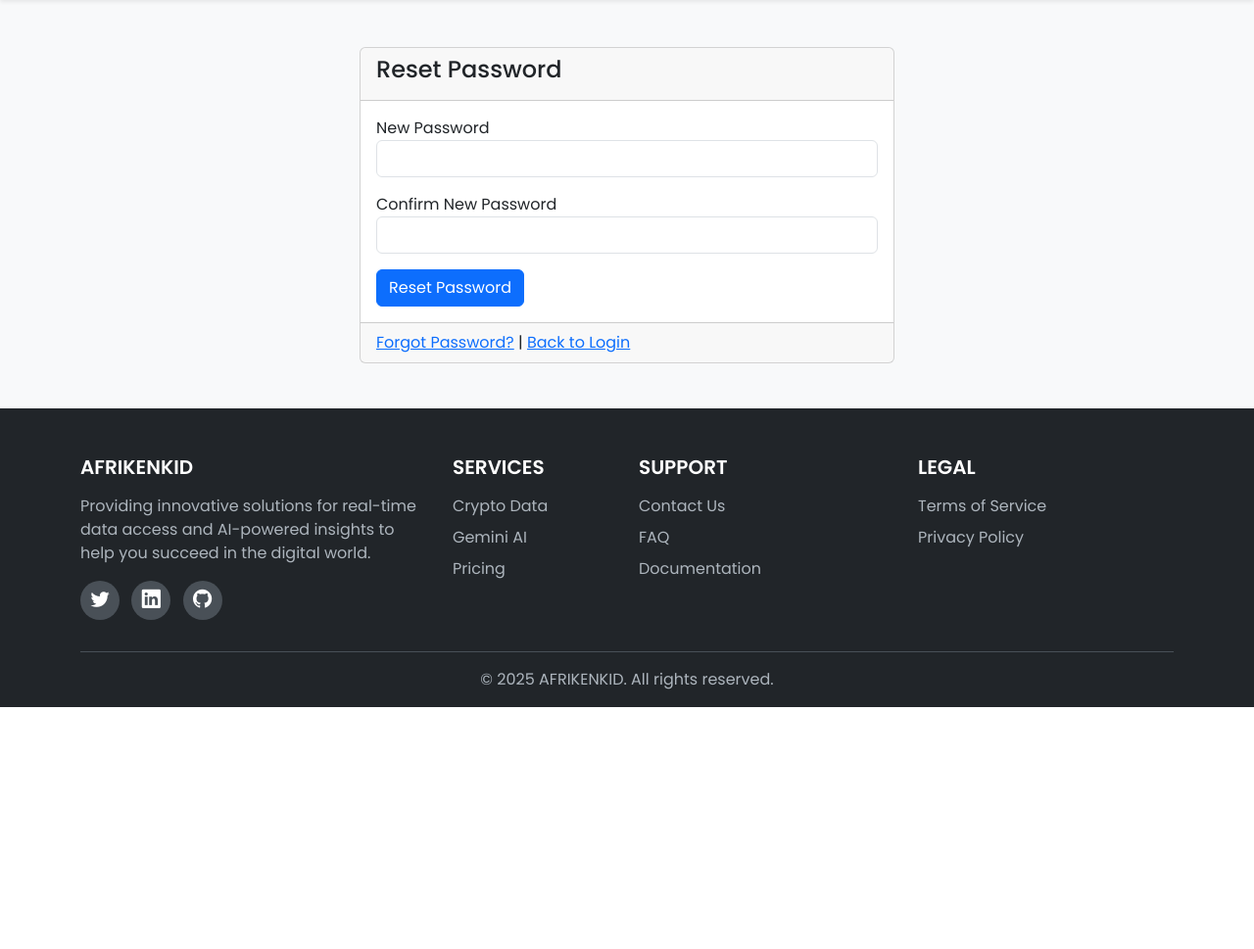
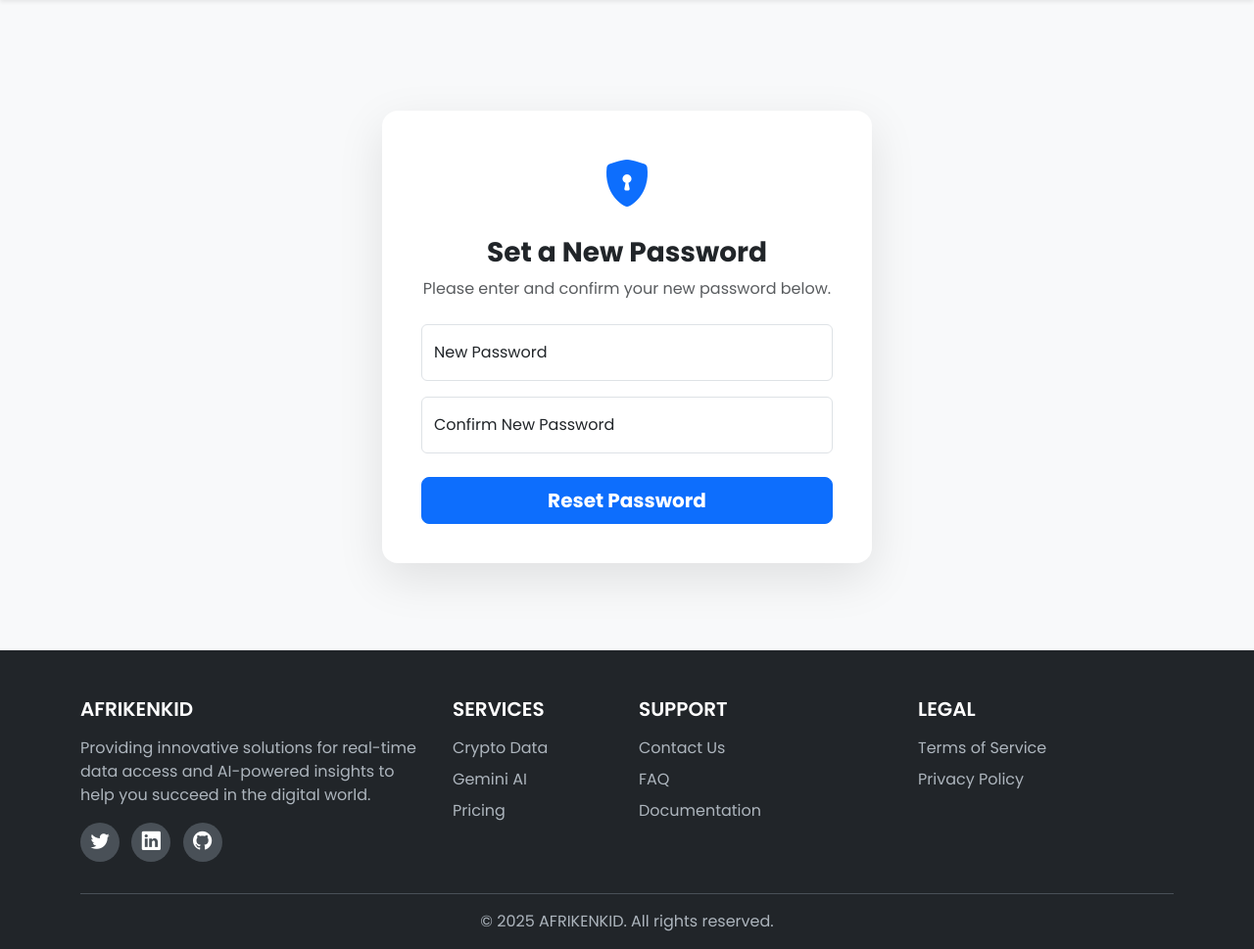
Before and after one commit to nehemiaobati/codeigniter, a CodeIgniter 4 app: the page made by app/Views/auth/reset_password.php in a window 1280 px wide. Shown: the part 78-1047 px from the top of the page at 98% size. Before the commit the page ends 800 px from the top, so only its background shows below. Run offline with PHP 8.4 and a stand-in for CodeIgniter, Linux system fonts and the light colour scheme; the template is opened without the code that fills it, so the values that code supplies are empty; some libraries are stand-ins or nearby versions.

Commit message:
feat: Refactor authentication views for improved UI/UX
This commit refactors the `forgot_password.php` and `reset_password.php` views to enhance their user interface and experience.

Key changes include:
- Introduction of reusable CSS styles for authentication sections and cards, promoting consistency.
- Implementation of a more modern and user-friendly layout with centered content and distinct card styling.
- Use of `form-floating` for input fields to improve label behavior.
- Addition of visual elements like an icon and clearer headings/subheadings to guide the user.
- Improved navigation links for better user flow (e.g., "Back to Login" is now "Sign In").

These changes aim to create a more polished and intuitive authentication process for users.

```diff
--- a/app/Views/auth/reset_password.php
+++ b/app/Views/auth/reset_password.php
@@ -1,37 +1,52 @@
 <?= $this->extend('layouts/default') ?>
 
+<?= $this->section('styles') ?>
+<style>
+    .auth-section {
+        min-height: 80vh;
+        display: flex;
+        align-items: center;
+        justify-content: center;
+    }
+    .auth-card {
+        border-radius: 1rem;
+        box-shadow: 0 1rem 3rem rgba(0,0,0,.1);
+        border: none;
+        max-width: 500px;
+        width: 100%;
+    }
+    .auth-card-body {
+        padding: 2.5rem;
+    }
+</style>
+<?= $this->endSection() ?>
+
 <?= $this->section('content') ?>
-<div class="container mt-5">
-    <div class="row justify-content-center">
-        <div class="col-md-6">
-            <div class="card">
-                <div class="card-header">
-                    <h4>Reset Password</h4>
+<div class="container auth-section">
+    <div class="card auth-card">
+        <div class="auth-card-body">
+            <div class="text-center mb-4">
+                <i class="bi bi-shield-lock-fill text-primary" style="font-size: 3rem;"></i>
+                <h3 class="fw-bold mt-3">Set a New Password</h3>
+                <p class="text-muted">Please enter and confirm your new password below.</p>
             </div>
-                <div class="card-body">
-                    <?= view('partials/flash_messages') ?>
 
             <form action="<?= url_to('auth.update_password') ?>" method="post">
                 <?= csrf_field() ?>
-                        <input type="hidden" name="token" value="<?= esc($token) ?>">
+                <input type="hidden" name="token" value="<?= esc($token, 'attr') ?>">
 
-                        <div class="form-group">
+                <div class="form-floating mb-3">
+                    <input type="password" class="form-control" id="password" name="password" placeholder="New Password" required>
                     <label for="password">New Password</label>
-                            <input type="password" class="form-control" id="password" name="password" required>
                 </div>
-
-                        <div class="form-group mt-3">
+                <div class="form-floating mb-4">
+                    <input type="password" class="form-control" id="confirmpassword" name="confirmpassword" placeholder="Confirm New Password" required>
                     <label for="confirmpassword">Confirm New Password</label>
-                            <input type="password" class="form-control" id="confirmpassword" name="confirmpassword" required>
                 </div>
-
-                        <button type="submit" class="btn btn-primary mt-3">Reset Password</button>
+                <div class="d-grid">
+                    <button type="submit" class="btn btn-primary btn-lg fw-bold">Reset Password</button>
+                </div>
             </form>
-                </div>
-                <div class="card-footer">
-                    <a href="<?= url_to('auth.forgot_password') ?>">Forgot Password?</a> | <a href="<?= url_to('login') ?>">Back to Login</a>
-                </div>
-            </div>
         </div>
     </div>
 </div>
```
Also changed, not shown: app/Views/auth/forgot_password.php (+39 -25 lines), app/Views/emails/reset_password_email.php (+33 -14 lines), app/Views/emails/verification_email.php (+35 -13 lines). Lines whose indentation alone changed are shown as unchanged.
